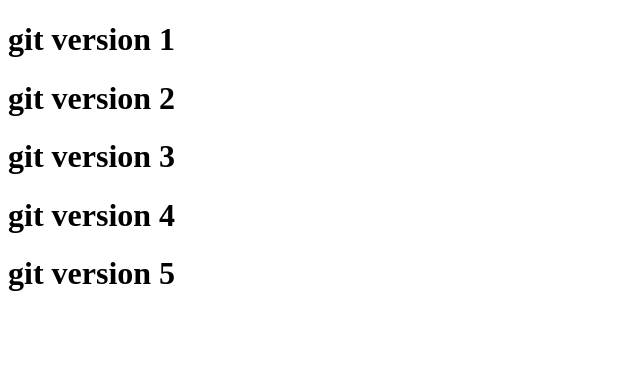
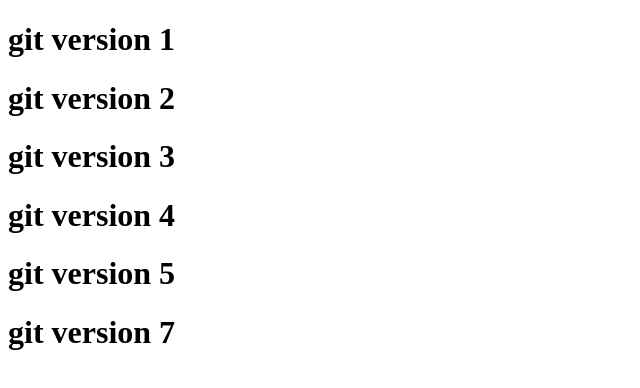
Before and after one commit to SheryarDev/samplerepository, a plain HTML site: page index.html in a window 1280 px wide. Shown: the whole page, without its empty margins (0-640 px from the left). Drawn offline with Linux system fonts and the light colour scheme.

Commit message:
this is v7

```diff
--- a/index.html
+++ b/index.html
@@ -12,6 +12,7 @@
     <h1>git version 3</h1>
     <h1>git version 4</h1>
     <h1>git version 5</h1>
+    <h1>git version 7</h1>
 
 </body>
 </html>
```
